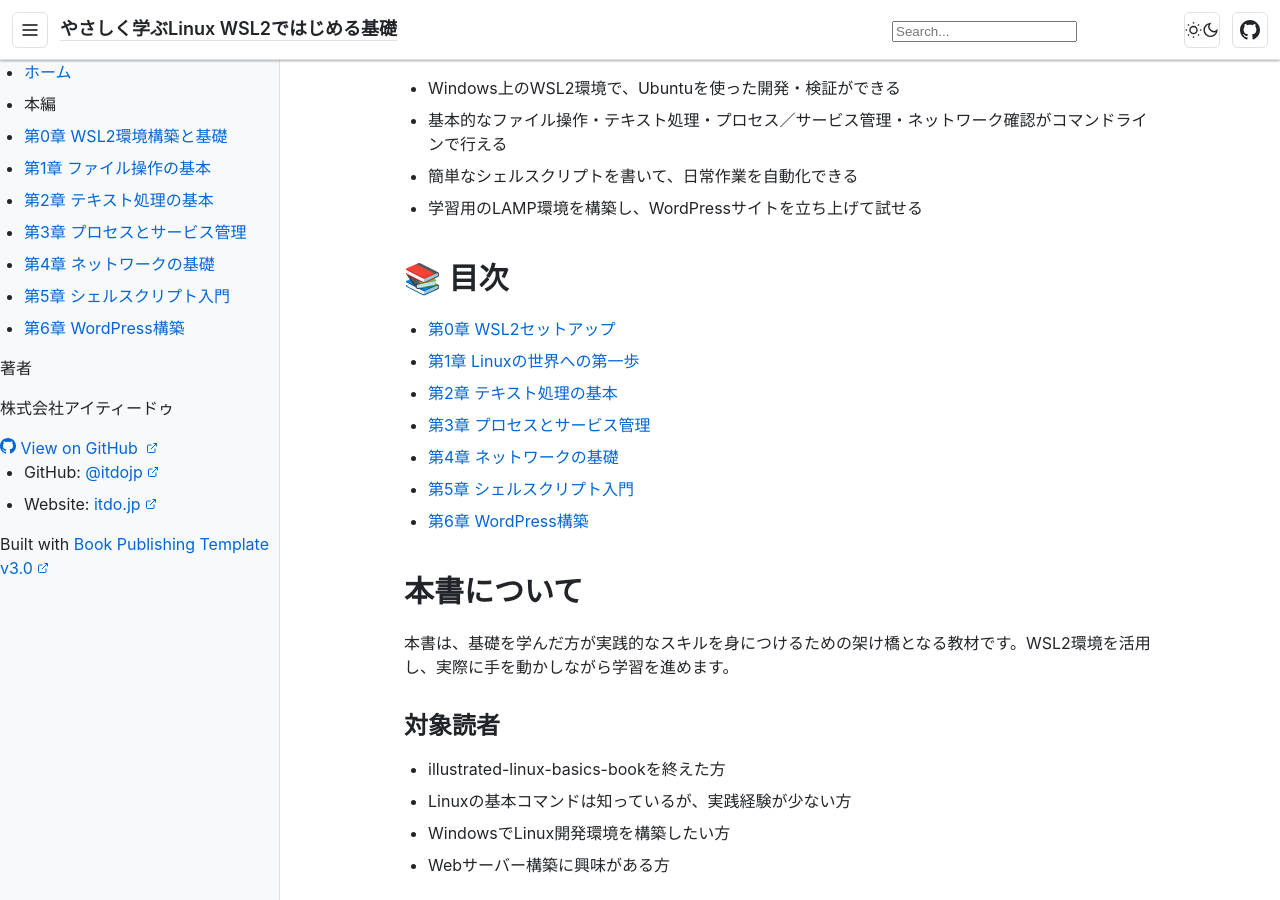
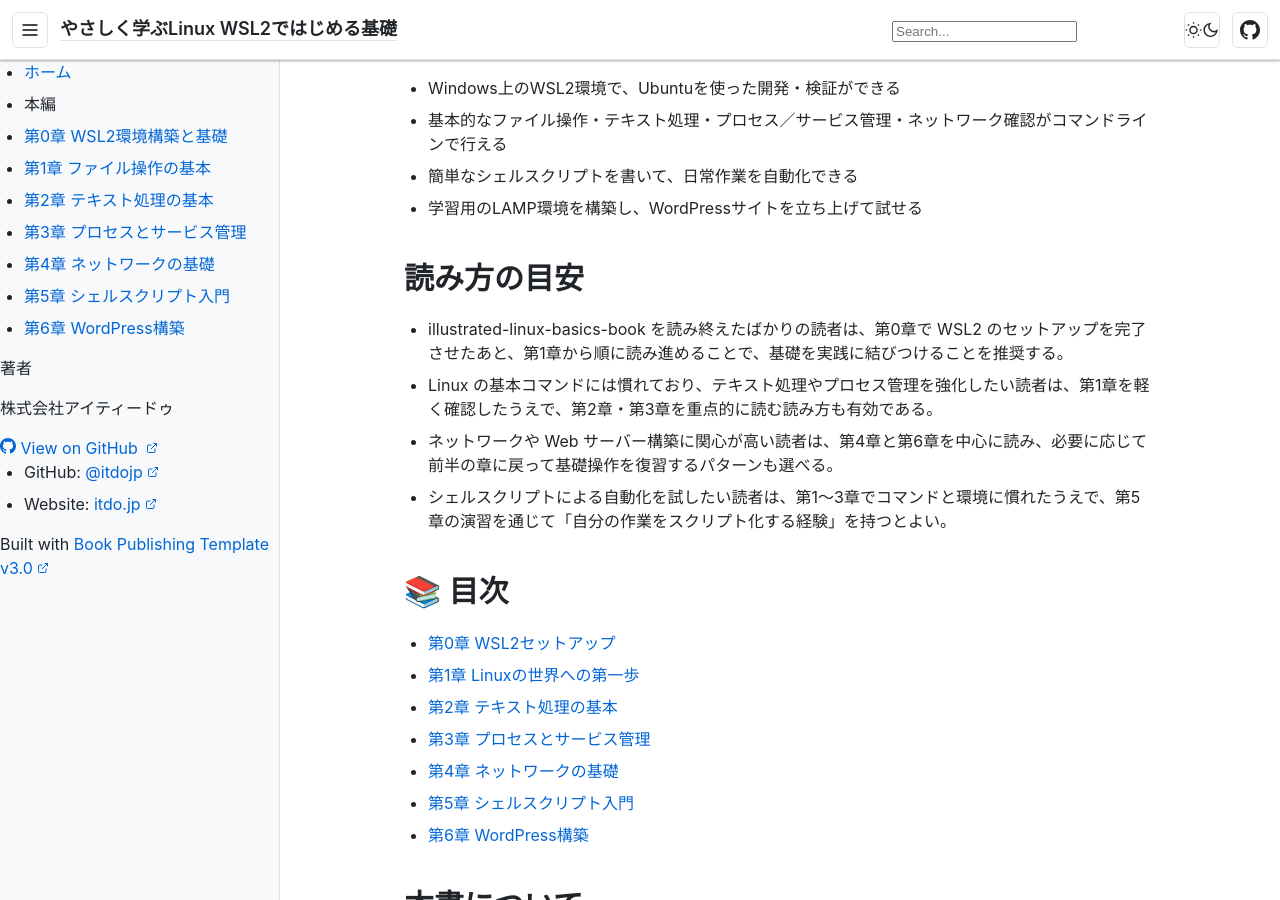
Before and after one commit to itdojp/wsl2-linux-essentials-book, a Jekyll site: the page built from docs/index.md, in a window 1280 px wide and 900 px high, scrolled down 414 px. Built offline with Jekyll 4.4.1, drawn with Linux system fonts in a browser that asks for light colours.

Commit message:
Add reading guide section on top page

```diff
--- a/docs/index.md
+++ b/docs/index.md
@@ -19,6 +19,13 @@
 - 基本的なファイル操作・テキスト処理・プロセス／サービス管理・ネットワーク確認がコマンドラインで行える
 - 簡単なシェルスクリプトを書いて、日常作業を自動化できる
 - 学習用のLAMP環境を構築し、WordPressサイトを立ち上げて試せる
+
+## 読み方の目安
+
+- illustrated-linux-basics-book を読み終えたばかりの読者は、第0章で WSL2 のセットアップを完了させたあと、第1章から順に読み進めることで、基礎を実践に結びつけることを推奨する。
+- Linux の基本コマンドには慣れており、テキスト処理やプロセス管理を強化したい読者は、第1章を軽く確認したうえで、第2章・第3章を重点的に読む読み方も有効である。
+- ネットワークや Web サーバー構築に関心が高い読者は、第4章と第6章を中心に読み、必要に応じて前半の章に戻って基礎操作を復習するパターンも選べる。
+- シェルスクリプトによる自動化を試したい読者は、第1〜3章でコマンドと環境に慣れたうえで、第5章の演習を通じて「自分の作業をスクリプト化する経験」を持つとよい。
 
 ## 📚 目次
 
```
